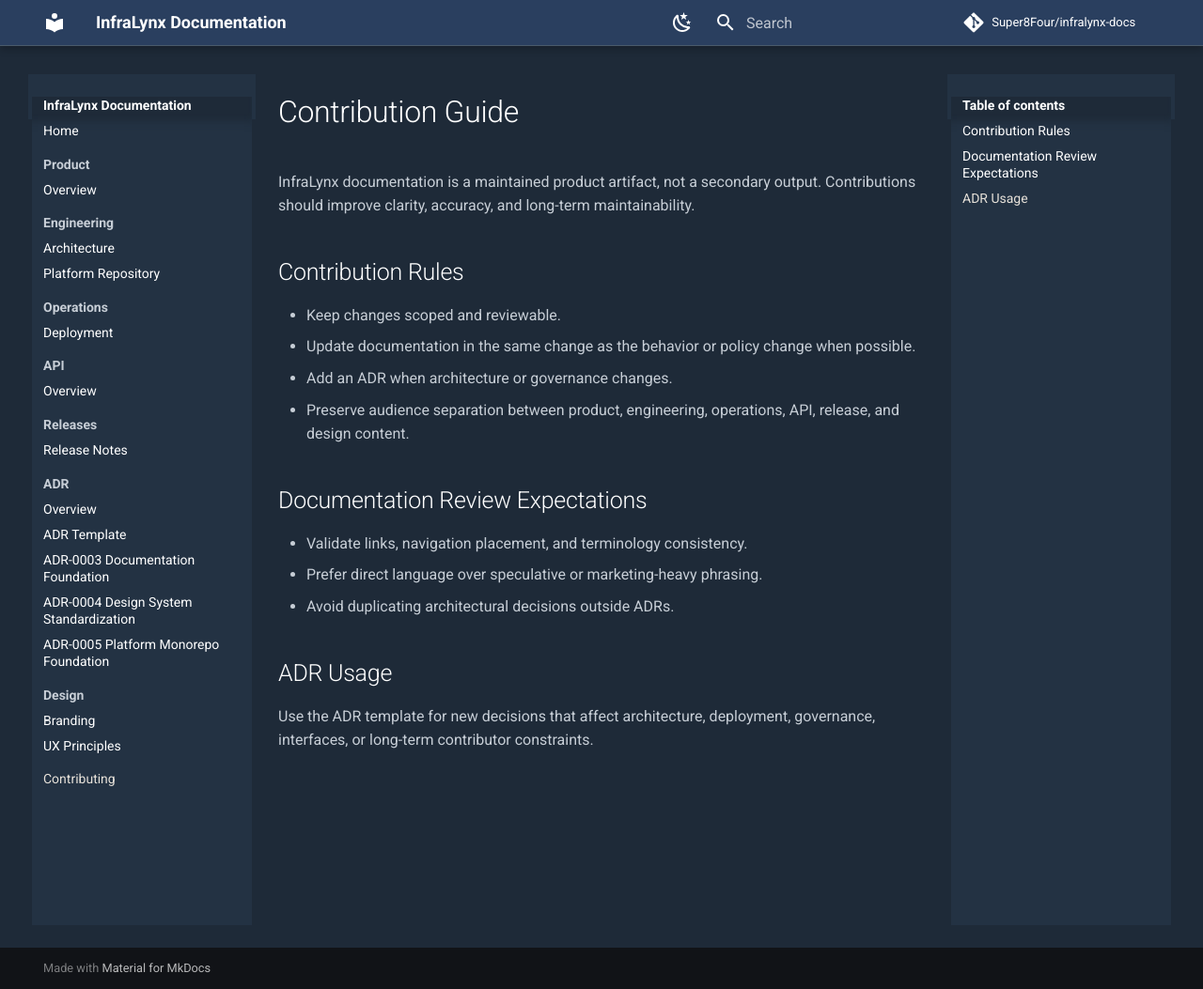
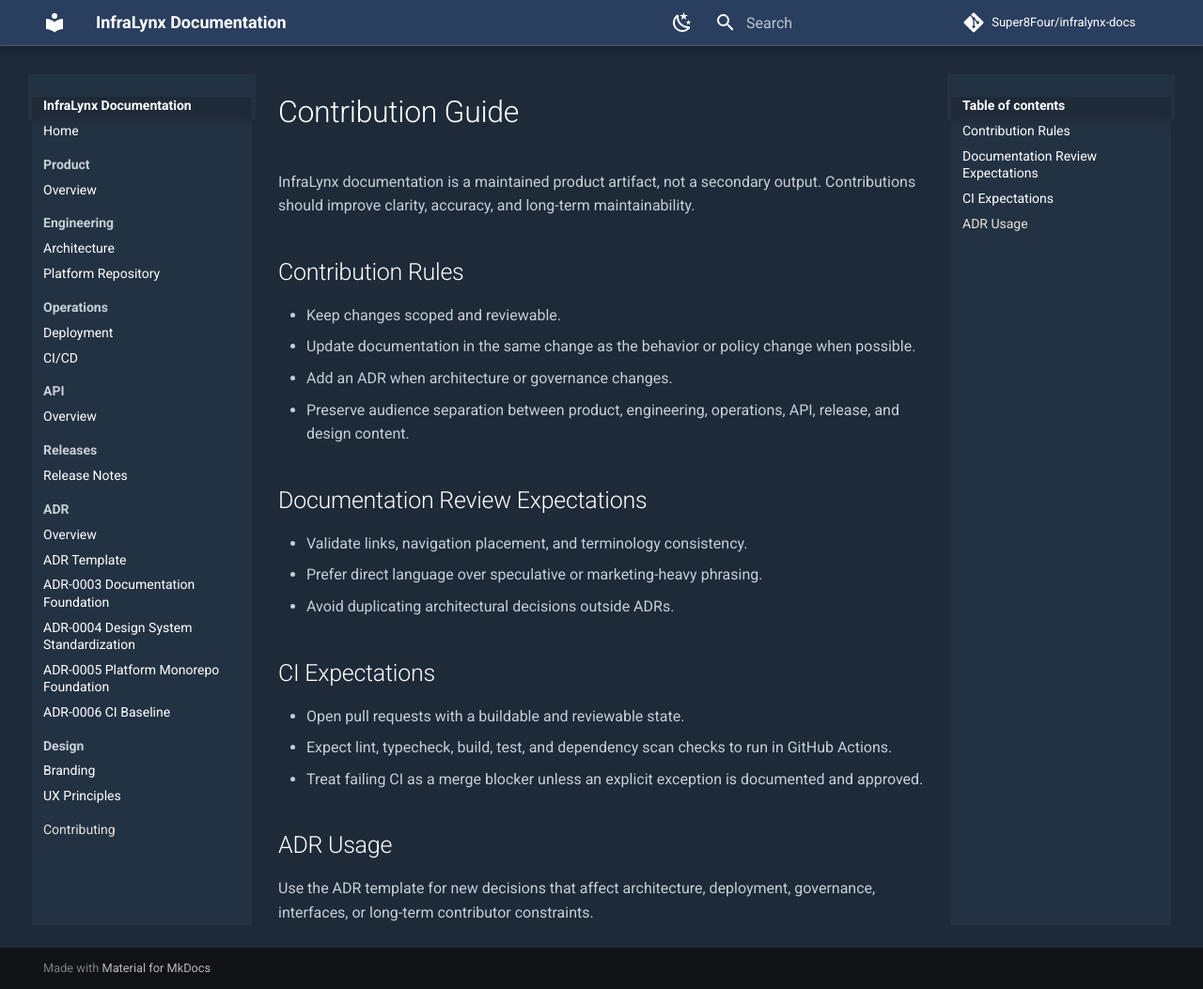
Before and after one commit to Super8Four/infralynx-docs, an MkDocs documentation site: the page built from docs/contributing.md, in a window 1280 px wide and 1053 px high. Shown: the whole window at 94% size. Built offline with MkDocs 1.6.1 and Material for MkDocs 9.7.7, drawn with Linux system fonts in a browser that asks for light colours; comment, search, counter and statistics services are not loaded.

Commit message:
Document CI baseline

```diff
--- a/docs/contributing.md
+++ b/docs/contributing.md
@@ -15,6 +15,12 @@ InfraLynx documentation is a maintained product artifact, not a secondary output
 - Prefer direct language over speculative or marketing-heavy phrasing.
 - Avoid duplicating architectural decisions outside ADRs.
 
+## CI Expectations
+
+- Open pull requests with a buildable and reviewable state.
+- Expect lint, typecheck, build, test, and dependency scan checks to run in GitHub Actions.
+- Treat failing CI as a merge blocker unless an explicit exception is documented and approved.
+
 ## ADR Usage
 
 Use the ADR template for new decisions that affect architecture, deployment, governance, interfaces, or long-term contributor constraints.
--- a/mkdocs.yml
+++ b/mkdocs.yml
@@ -45,6 +45,7 @@ nav:
       - Platform Repository: engineering/platform-repository.md
   - Operations:
       - Deployment: operations/deployment.md
+      - CI/CD: operations/ci-cd.md
   - API:
       - Overview: api/overview.md
   - Releases:
@@ -55,6 +56,7 @@ nav:
       - ADR-0003 Documentation Foundation: adr/ADR-0003-documentation-foundation.md
       - ADR-0004 Design System Standardization: adr/ADR-0004-design-system-standardization.md
       - ADR-0005 Platform Monorepo Foundation: adr/ADR-0005-platform-monorepo-foundation.md
+      - ADR-0006 CI Baseline: adr/ADR-0006-ci-baseline.md
   - Design:
       - Branding: design/branding.md
       - UX Principles: design/ux-principles.md
```
Also changed, not shown: docs/adr/ADR-0006-ci-baseline.md (added, +18 -0 lines), docs/operations/ci-cd.md (added, +33 -0 lines).
